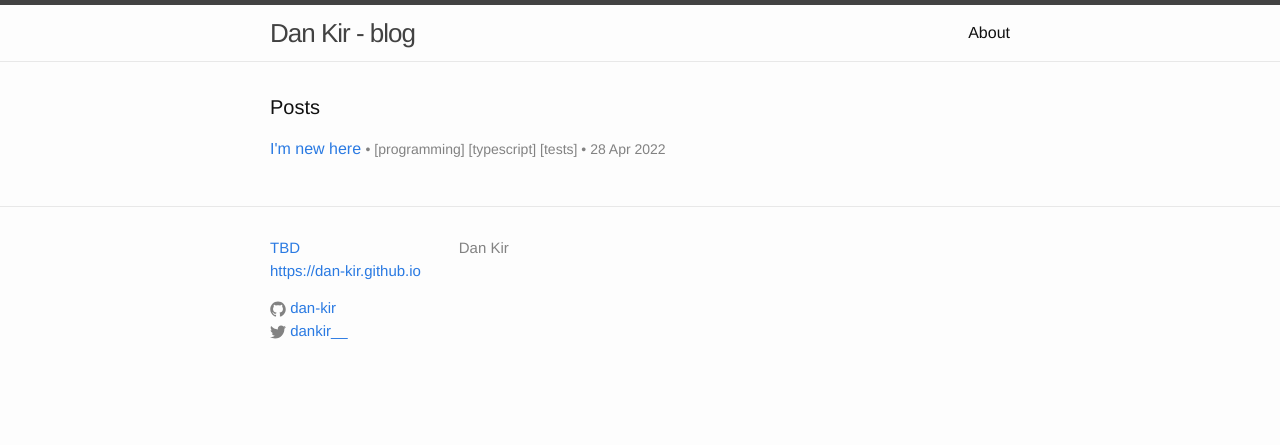
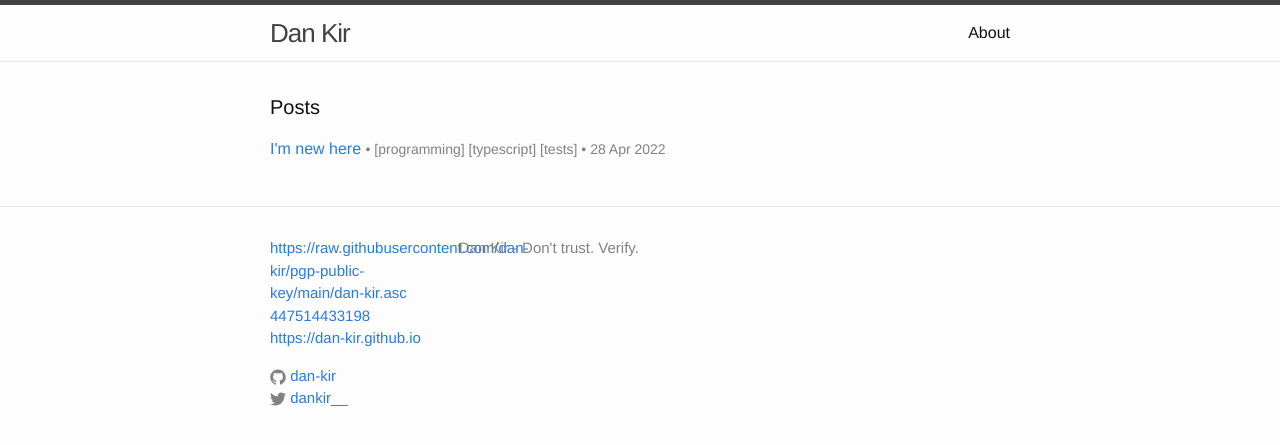
Before and after one commit to dan-kir/dan-kir.github.io, a Jekyll site: the page built from index.html, in a window 1280 px wide. Shown: the top 445 px of the page. Built offline with Jekyll 4.4.1, drawn with Linux system fonts in a browser that asks for light colours; nearby versions of some CDN libraries.

Commit message:
contact update

```diff
--- a/_config.yml
+++ b/_config.yml
@@ -6,8 +6,10 @@
 # 'jekyll serve'. If you change this file, please restart the server process.
 
 # Site settings
-title: Dan Kir - blog
-email: TBD
+title: Dan Kir
+phone: +447514433198
+publickey: "https://raw.githubusercontent.com/dan-kir/pgp-public-key/main/dan-kir.asc"
+longid: 0xC73FF8CA9EE81E9F
 description: > # this means to ignore newlines until "baseurl:"
   Whoami
 baseurl: "" # the subpath of your site, e.g. /blog
--- a/_includes/footer.html
+++ b/_includes/footer.html
@@ -6,8 +6,10 @@
 
       <div class="footer-col footer-col-2">
         <ul class="contact-list">
-          <li><a href="mailto:{{ site.email }}">{{ site.email }}</a></li>
+          <li><a href="PGP {{ site.longid }}">{{ site.publickey }}</a></li>
+          <li><a href="Signal {{ site.phone }}">{{ site.phone }}</a></li>
           <li><a href="{{ site.url }}">{{ site.url }}</a></li>
+
         </ul>
         <ul class="social-media-list">
           <li>
@@ -20,7 +22,7 @@
       </div>
 
       <div class="footer-col footer-col-3">
-        <p>Dan Kir</p>
+        <p>Dan Kir - Don't trust. Verify.</p>
 
       </div>
 
```
